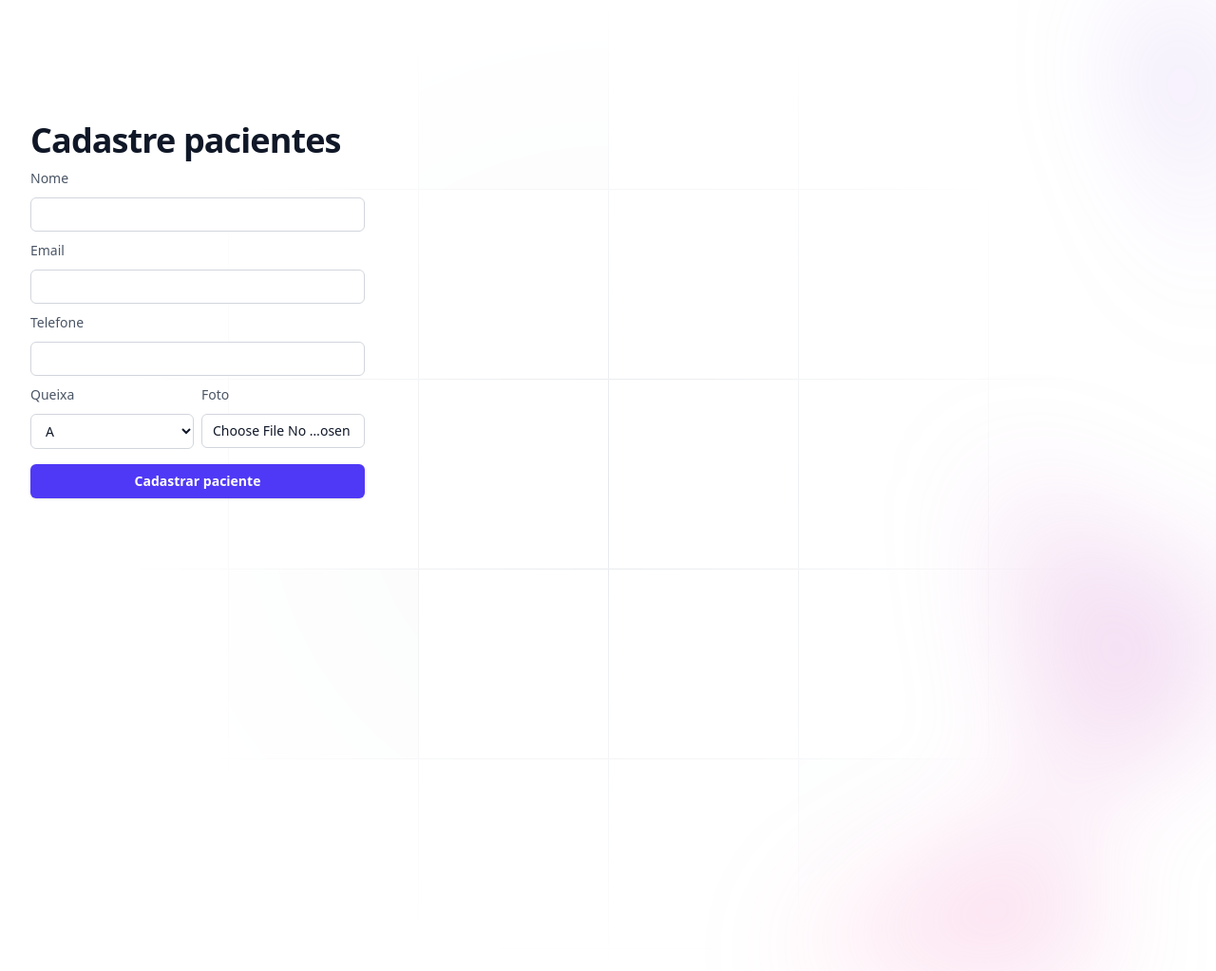
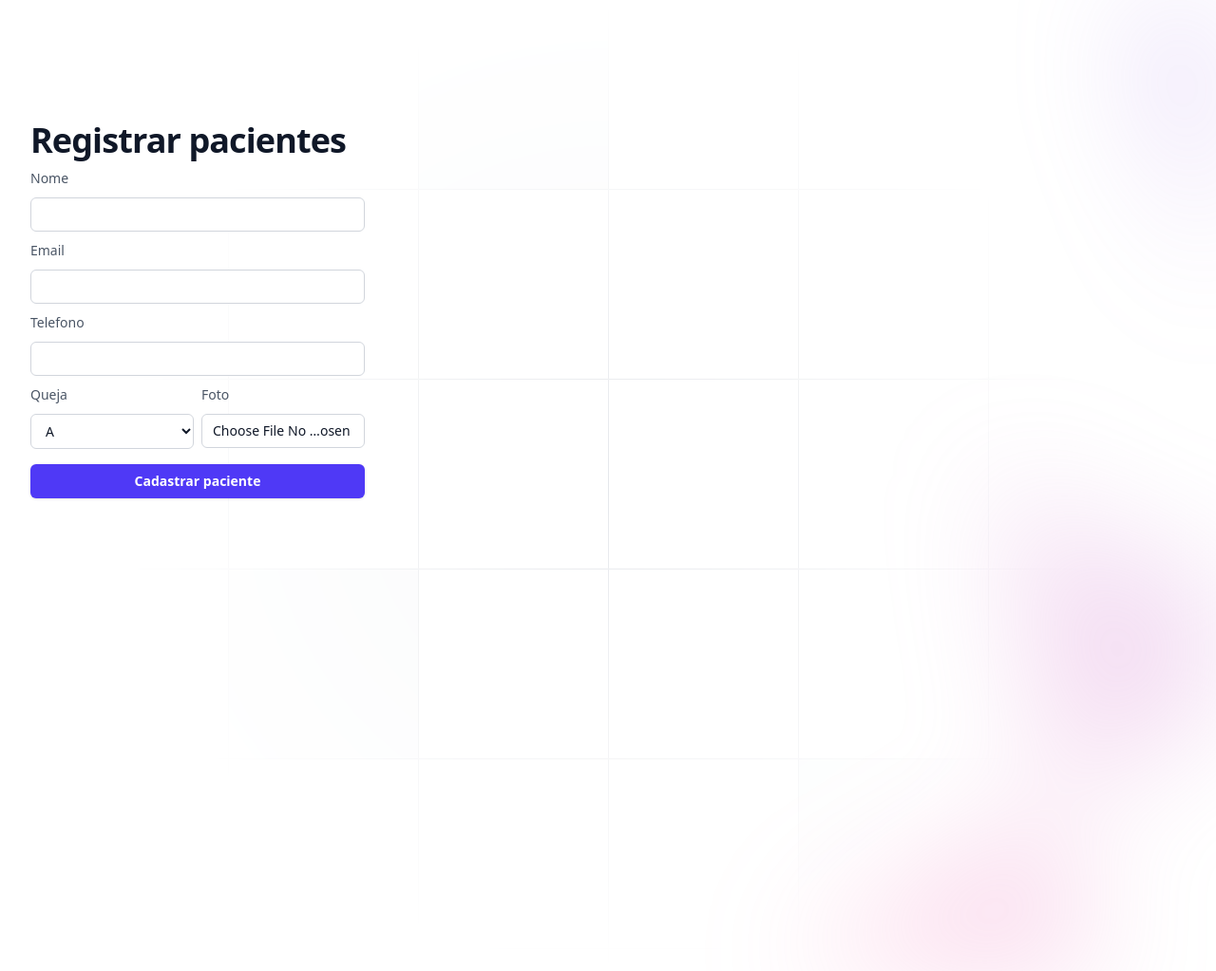
Before and after one commit to HectorZL/COMPETENCIA_2025_UTM, a Django app: page /patients/ in a window 1280 px wide. Shown: the part 80-1103 px from the top of the page at 95% size. Run offline with Django 5.2, Linux system fonts and the light colour scheme; data that the repository does not hold is empty.

Commit message:
Cambiar un poco el texto de los campos, y dejar libre el texto quitando la seleccion multiple de la condicon

```diff
--- a/patients/templates/patients.html
+++ b/patients/templates/patients.html
@@ -22,7 +22,7 @@
         <div class="mx-auto grid max-w-7xl gap-20 px-6 lg:px-8 xl:grid-cols-3">
           <div class="max-w-xl">
 
-            <h2 class="text-pretty text-3xl font-semibold tracking-tight text-gray-900 sm:text-4xl">Cadastre pacientes</h2>
+            <h2 class="text-pretty text-3xl font-semibold tracking-tight text-gray-900 sm:text-4xl">Registrar pacientes</h2>
 
             {% if messages %}
                 {% for message in messages %}
@@ -48,14 +48,14 @@
                     <input type="email" name="email" id="email" class="block w-full rounded-md bg-white px-3 py-1.5 text-base text-gray-900 outline outline-1 -outline-offset-1 outline-gray-300 placeholder:text-gray-400 focus:outline focus:outline-2 focus:-outline-offset-2 focus:outline-indigo-600 sm:text-sm/6">
                 </div>
 
-                <label for="phone" class="block mt-2 text-sm/6 font-medium text-gray-600">Telefone</label>
+                <label for="phone" class="block mt-2 text-sm/6 font-medium text-gray-600">Telefono</label>
                 <div class="mt-2">
                     <input type="text" name="phone" id="phone" class="block w-full rounded-md bg-white px-3 py-1.5 text-base text-gray-900 outline outline-1 -outline-offset-1 outline-gray-300 placeholder:text-gray-400 focus:outline focus:outline-2 focus:-outline-offset-2 focus:outline-indigo-600 sm:text-sm/6">
                 </div>
 
                 <div class="grid grid-cols-2 gap-2">
                     <div>
-                        <label for="conditions" class="block mt-2 text-sm/6 font-medium text-gray-600">Queixa</label>
+                        <label for="conditions" class="block mt-2 text-sm/6 font-medium text-gray-600">Queja</label>
                         <div class="mt-2">
                             <select name="conditions" class="block w-full rounded-md bg-white px-3 py-2 text-base text-gray-900 outline outline-1 -outline-offset-1 outline-gray-300 placeholder:text-gray-400 focus:outline focus:outline-2 focus:-outline-offset-2 focus:outline-indigo-600 sm:text-sm/6">
 
```
Also changed, not shown: patients/migrations/0001_initial.py.
